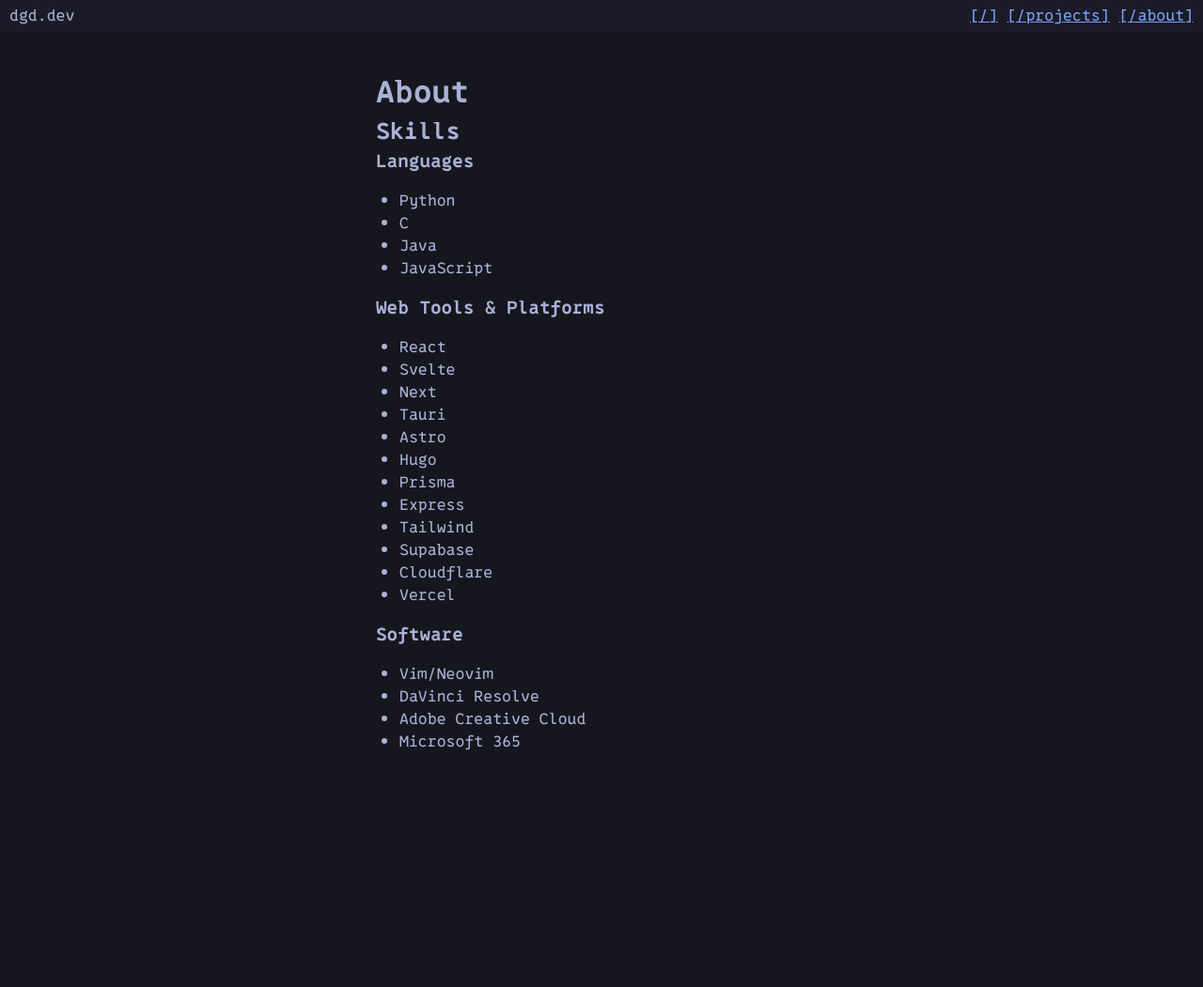
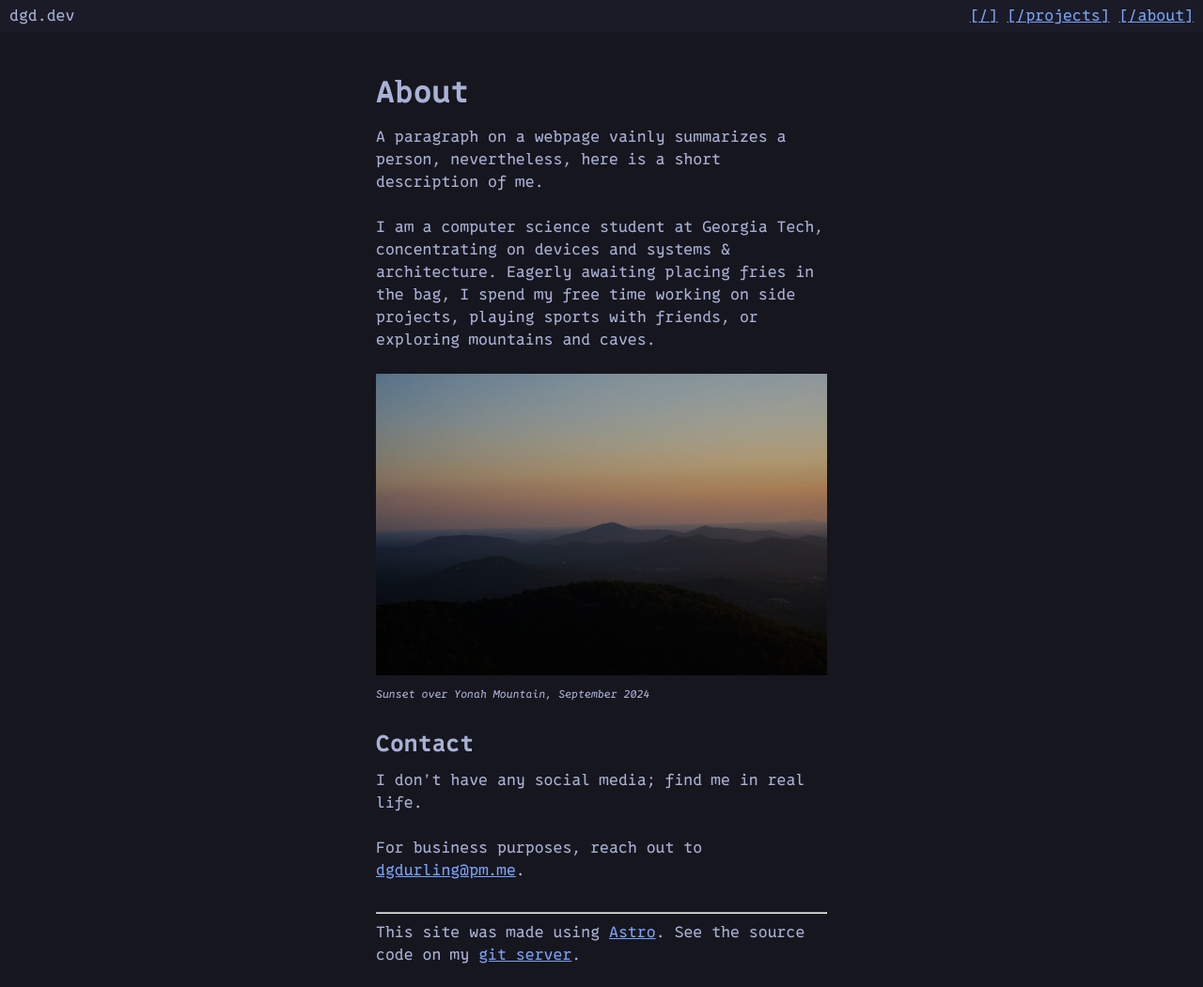
Before and after one commit to daqnal/dgd.dev, an Astro site: page /about in a window 1280 px wide. Shown: the whole page at 94% size. Before the commit the page ends 800 px from the top, so only its background shows below. Built offline with nearby package versions, Linux system fonts and the light colour scheme; Astro itself is replaced by a stand-in of ours.

Commit message:
change about page content; fix text bottom padding on small devices

```diff
--- a/src/content/about.md
+++ b/src/content/about.md
@@ -1,59 +1,18 @@
 # About
 
-## Skills
+A paragraph on a webpage vainly summarizes a person, nevertheless, here is a short description of me.
 
-### Languages
+I am a computer science student at Georgia Tech, concentrating on devices and systems & architecture.
+Eagerly awaiting placing fries in the bag, I spend my free time working on side projects, playing sports with friends, or exploring mountains and caves.
 
-- Python
-- C
-- Java
-- JavaScript
+![Sunset over Yonah Mountain](../content/images/mtns.jpg)
+_Sunset over Yonah Mountain, September 2024_
 
-### Web Tools & Platforms
+## Contact
 
-- React
-- Svelte
-- Next
-- Tauri
-- Astro
-- Hugo
-- Prisma
-- Express
-- Tailwind
-- Supabase
-- Cloudflare
-- Vercel
+I don't have any social media; find me in real life.
 
-### Software
-
-- Vim/Neovim
-- DaVinci Resolve
-- Adobe Creative Cloud
-- Microsoft 365
-
-### Operating Systems
-
-- Windows Home/Pro
-- Archlinux
-- Debian
-- Ubuntu
-
-## Selected Coursework
-
-### Computer Science
-
-- Intro to Computing (Python)
-- Intro to OOP (Java)
-- Data Structures & Algorithms
-- Objects & Design (OOP patterns, SW architecture)
-- Computer Organization and Principles (Assembly, C)
-- Intro to Perception and Robotics
-
-### Mathematics
-
-- Linear Algebra
-- Probability & Statistics
-- Discrete Mathematics
+For business purposes, reach out to <dgdurling@pm.me>.
 
 ---
 
--- a/src/layouts/Page.astro
+++ b/src/layouts/Page.astro
@@ -40,6 +40,5 @@
   #scrollable {
     width: 100%;
     height: 100%;
-    overflow-y: auto;
   }
 </style>
--- a/src/pages/about.astro
+++ b/src/pages/about.astro
@@ -2,6 +2,7 @@
 ---
 import PageLayout from "../layouts/Page.astro";
 import About from "../content/about.md";
+import "../styles/post.css";
 ---
 
 
--- a/src/pages/projects.astro
+++ b/src/pages/projects.astro
@@ -74,8 +74,8 @@
 <style>
   #projects-main {
     width: 100%;
-    height: 100%;
     display: flex;
+    align-items: center;
     justify-content: center;
   }
 
@@ -85,6 +85,7 @@
     min-height: 100%;
     display: flex;
     flex-direction: column;
+    justify-content: center;
 
     padding: 5vh 10px;
   }
--- /dev/null
+++ b/src/styles/post.css
@@ -0,0 +1,25 @@
+h1,
+h2,
+h3,
+h4,
+h5,
+h6 {
+  margin-bottom: 0.25lh;
+}
+
+img {
+  width: 100%;
+  height: auto;
+}
+
+p em {
+  font-size: 0.7em;
+}
+
+code {
+  background-color: var(--color-base-100);
+}
+
+p {
+  margin-bottom: 1lh;
+}
```
Also changed, not shown: src/content/images/mtns.jpg (added).
